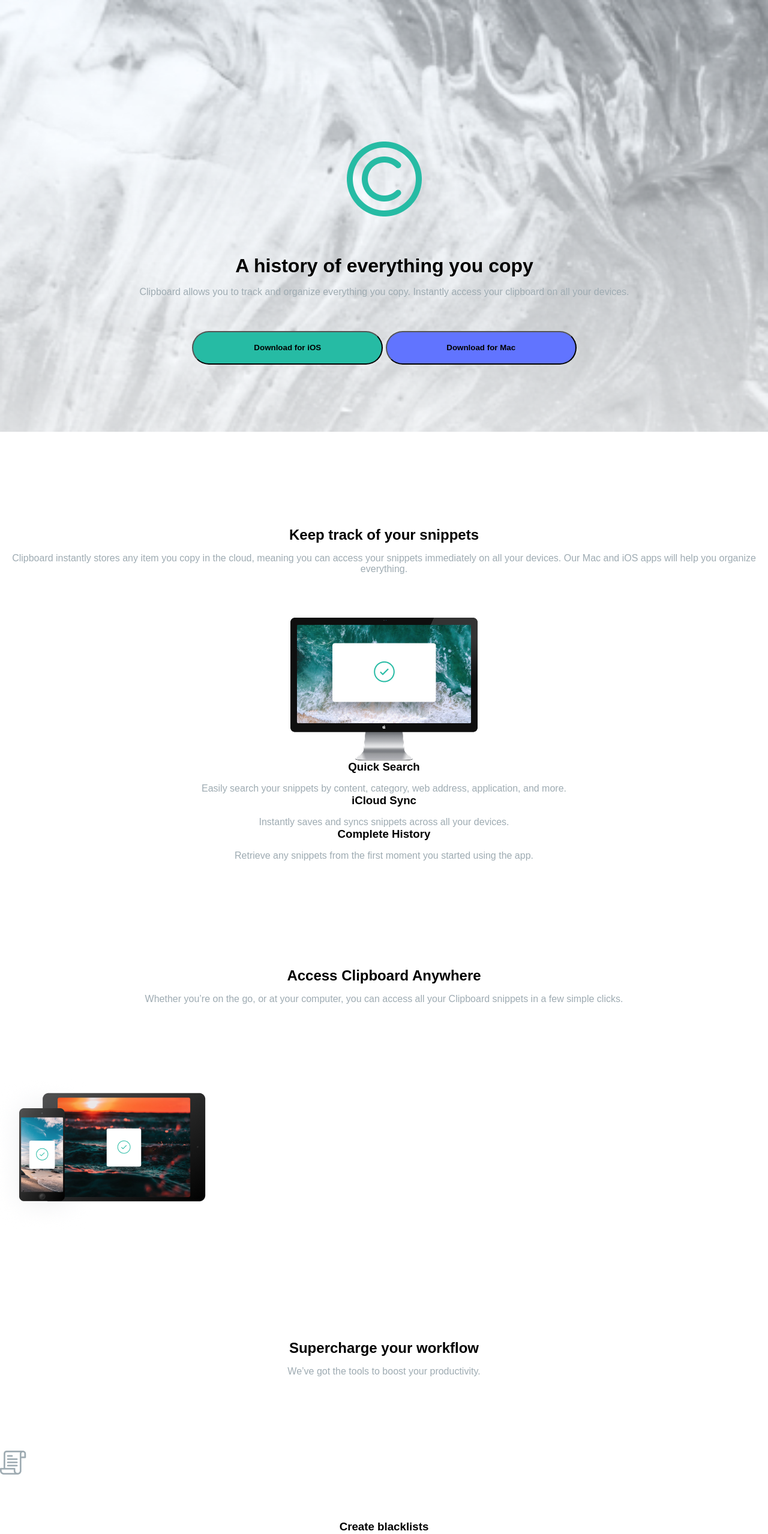
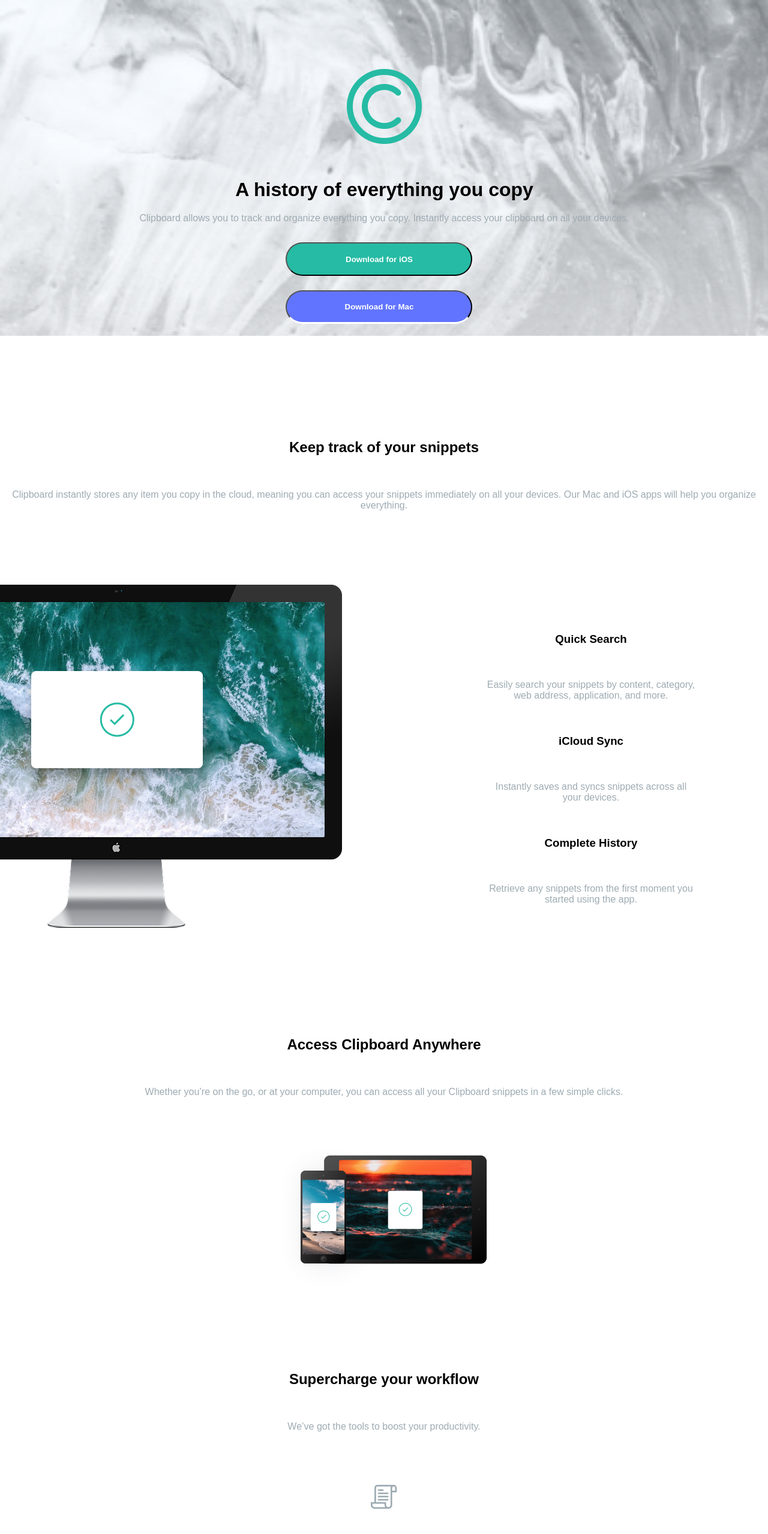
Before and after one commit to felipeg3856/Clipboard, a plain HTML site: page index.html in a window 1280 px wide. Shown: the top 2558 px of the page at 60% size. Drawn offline with Linux system fonts and the light colour scheme; a web font is replaced by a local one.

Commit message:
finished

```diff
--- a/index.html
+++ b/index.html
@@ -1,5 +1,6 @@
 <!DOCTYPE html>
 <html lang="PT-BR">
+
 <head>
   <meta charset="UTF-8">
   <meta name="viewport" content="width=device-width, initial-scale=1.0">
@@ -7,48 +8,109 @@
   <link rel="stylesheet" href="style.css">
   <link rel="preconnect" href="https://fonts.googleapis.com">
   <link rel="preconnect" href="https://fonts.gstatic.com" crossorigin>
-<link href="https://fonts.googleapis.com/css2?family=Bai+Jamjuree:ital,wght@0,200;0,300;0,400;0,500;0,600;0,700;1,200;1,300;1,400;1,500;1,600;1,700&display=swap" rel="stylesheet">
+  <link
+    href="https://fonts.googleapis.com/css2?family=Bai+Jamjuree:ital,wght@0,200;0,300;0,400;0,500;0,600;0,700;1,200;1,300;1,400;1,500;1,600;1,700&display=swap"
+    rel="stylesheet">
 </head>
+
 <body>
-    <main class="geral">
+  <main>
     <img src="MOBILE/logomobile.png" alt="Clipboard" WIDTH="125" HEIGHT="125">
-        <h1 class="text-preset1">A history of everything you copy</h1>
-        <p>Clipboard allows you to track and organize everything you copy. Instantly access your clipboard on all your devices.</p>
+    <section class="hero">
+      <h1 class="text-preset4">A history of everything you copy</h1>
+      <p class="text-preset8">Clipboard allows you to track and organize everything you copy. Instantly access your
+        clipboard on all your devices.</p>
       <section class="btn">
         <button class="btnios">Download for iOS</button>
         <button class="btnmac">Download for Mac</button>
       </section>
+    </section>
   </main>
   <section class="second">
-<h2>Keep track of your snippets</h2>
-<p>Clipboard instantly stores any item you copy in the cloud, meaning you can access your snippets immediately on all your devices. Our Mac and iOS apps will help you organize everything.</p>
-<img src="MOBILE/PcMobile.png" alt="pc">
+    <h2 class="text-preset5">Keep track of your snippets</h2>
+    <p>Clipboard instantly stores any item you copy in the cloud, meaning you can access your snippets immediately on
+      all your devices. Our Mac and iOS apps will help you organize everything.</p>
+    <div class="pc">
+      <picture>
+        <!-- Verifica primeiro se é menor que 600px -->
+        <source media="(max-width: 600px)" srcset="MOBILE/PcMobile.png">
+        <!-- Se não for, verifica se é menor que 1000px -->
+        <source media="(max-width: 1000px)" srcset="TABLET/pcTablet.png">
+        <img src="DESKTOP/DESKTOPPC.png" alt="Exemplo">
+      </picture>
+      <!--
+      <picture>
+        <source media="(max-width: 500px)" srcset="MOBILE/PcMobile.png">
+        <source media="(max-width: 1024px)" srcset="TABLET/pcTablet.png">
+        <source media="(min-width: 1024px)" srcset="DESKTOP/DESKTOPPC.png">
+        <img src="DESKTOP/DESKTOPPC.png" alt="">
+      </picture> -->
+      <div class="text">
       <h3>Quick Search</h3>
       <p>Easily search your snippets by content, category, web address, application, and more.</p>
       <h3>iCloud Sync</h3>
       <p>Instantly saves and syncs snippets across all your devices.</p>
       <h3>Complete History</h3>
-<p>Retrieve any snippets from the first moment you started using the app.</p></section>
+      <p>Retrieve any snippets from the first moment you started using the app.</p>
+    </div>
+    </div>
+
+  </section>
   <section class="third">
     <h2>Access Clipboard Anywhere</h2>
-<p>Whether you’re on the go, or at your computer, you can access all your Clipboard snippets in a few simple clicks.</p>
+    <p>Whether you’re on the go, or at your computer, you can access all your Clipboard snippets in a few simple clicks.
+    </p>
     <img src="MOBILE/CellMobile.png" alt="">
     <picture>
       <source src="MOBILE/CellMobile.png" media="(min-width:1300)">
       <source src="DESKTOP/TABLCLDESKTOP.png" media="(min-width:500px) and (max-width: 1299px)">
       <source src="TABLET/cellTablet.png" media="(max-width:500px)">
     </picture>
+  </section>
+  <section class="four">
     <h2>Supercharge your workflow</h2>
     <p>We’ve got the tools to boost your productivity.</p>
     <img src="MOBILE/folha.png" alt="">
     <h3>Create blacklists</h3>
     <p>Ensure sensitive information never makes its way to your clipboard by excluding certain sources.</p>
+    <img src="MOBILE/IaMobile.png" alt="">
+    <h3>Plain text snippets</h3>
+    <P>Remove unwanted formatting from copied text for a consistent look.</P>
+    <img src="MOBILE/olhoMobile.png" alt="">
+    <h3>Sneak preview</h3>
+    <p>Quick preview of all snippets on your Clipboard for easy access.</p>
   </section>
-  <section></section>
-  <section></section>
-  <section></section>
-  <section></section>
-  <footer></footer>
+  <section class="fifty">
+    <img src="MOBILE/Googlemobile.png" alt="">
+    <img src="MOBILE/ibmMobile (2).png" alt="">
+    <img src="MOBILE/microsoftMobile (2).png" alt="">
+    <img src="MOBILE/Object.png" alt="">
+    <img src="MOBILE/vectoMobile.png" alt="">
+  </section>
+  <section class="sixty">
+    <h2>Clipboard for iOS
+      and Mac OS</h2>
+    <p>Available for free on the App Store. Download for Mac or iOS, sync with iCloud and you’re ready to start adding
+      to your clipboard.</p>
+    <section class="btn">
+      <button class="btnios">Download for iOS</button>
+      <button class="btnmac">Download for Mac</button>
+    </section>
+  </section>
+  <footer>
+    <img class="logo" src="MOBILE/logofooterMobile.png" alt="">
+    <p>FAQs</p>
+    <p>Contact Us</p>
+    <p>Privacy Policy</p>
+    <p>Press Kit</p>
+    <p>Install Guide</p>
+    <section class="img2">
+      <img src="MOBILE/faceMobile.png" alt="">
+      <img src="MOBILE/twitterMobile.png" alt="">
+      <img src="MOBILE/instaMobile.png" alt="">
+    </section>
+  </footer>
 
 </body>
+
 </html>
--- a/style.css
+++ b/style.css
@@ -1,5 +1,5 @@
 * {
-    BOX-SIZING: BORDER-BOX;
+    box-sizing: border-box;
     margin: 0 auto;
     padding: 0;
     font-family: "Bai Jamjuree", sans-serif;
@@ -7,13 +7,25 @@
 
 body {
     margin: auto;
+    /*padding: 128px 28px 56px;*/
+}
+
+.hero h1, p{
+display: flex;
+justify-content: center;
+}
+.hero h1{
+    margin-top: 56px;
+}
+.hero p{
+    margin-top: 16px;
 }
 
 img {
     margin-top: 123px;
 }
 
-h1 {
+.pc h1 {
     text-align: center;
     margin-top: 64px;
 }
@@ -37,26 +49,113 @@ main {
     background-size: cover;
     background-position: top;
 }
+
+.btn {
+    border: none;
+    padding: 16px 8px;
+    width: 344px;
+    border-radius: 16px;
+    margin: 12px auto;
+    color: white;
+    font-weight: 600;
+    line-height: 150%;
+    transition: all 0.3s ease;
+}
+
 .btnmac,
 .btnios {
-    width: 318px;
+    width: 311px;
     height: 56px;
     border-radius: 28px;
     font-weight: 600;
     align-self: auto;
-
+    color: white;
+    margin: auto;
 }
 
 .btnios {
-    margin-top: 56px;
-    background-color: #26BBA4;
-    box-shadow: #00000027;
+    background: var(--colors-green-500, #26BBA4);
+    width: 318;
+    height: 56;
+    gap: spacing/0;
+    opacity: 1;
+    padding: spacing/0;
+    border-radius: 28px;
+
 }
 
 .btnmac {
     margin-top: 24px;
-    background-color: #6174FF;
+    background: var(--colors-blue-500, #6174FF);
+    border-bottom: 3px solid;
+    width: 318;
+    height: 56;
+    gap: spacing/0;
+    opacity: 1;
+    padding: spacing/0;
+    border-radius: 28px;
+
 }
+
+.second h2 {
+    text-align: center;
+    margin-top: 172px;
+}
+
+.text h3, p {
+    text-align: center;
+    margin-top: 56px;
+}
+
+.third h2 {
+    text-align: center;
+    margin-top: 177px;
+}
+
+.third img {
+    display: flex;
+    margin-top: 72px;
+}
+
+
+.four h2 {
+    text-align: center;
+    margin-top: 129.44px;
+}
+
+.four img {
+    display: flex;
+    justify-content: center;
+    margin-top: 88px;
+}
+
+.four h3 {
+    text-align: center;
+    margin-top: 40px;
+}
+
+.fifty img {
+    display: flex;
+    margin-top: 56px;
+}
+
+.sixty h2 {
+    text-align: center;
+    margin-top: 172px;
+}
+
+.logo {
+    display: flex;
+    margin-top: 278px;
+}
+
+.img2 {
+    margin-top: 32px;
+    margin-block-end: 55.5px;
+    display: flex;
+}
+
+/*mobile*/
 @media(max-width: 500px) {
     .text-preset4 {
         font-size: 32px;
@@ -93,13 +192,16 @@ main {
         font-family: "Bai Jamjuree", sans-serif;
     }
 }
-@media (min-width: 1300px) {
+
+/*tablets*/
+@media (max-width: 1024px) {
     .text-preset1 {
         font-size: 46px;
         line-height: 125%;
         letter-spacing: -0, 75px;
         font-family: "Bai Jamjuree", sans-serif;
     }
+
     .text-preset7 {
         font-size: 20px;
         line-height: 150%;
@@ -123,70 +225,66 @@ main {
         font-family: "Bai Jamjuree", sans-serif;
     }
 }
-@media (min-width: 500px) and (max-width: 1299px) {
+
+/*Desktop*/
+@media (min-width: 1024px) {
+    main {
+        height: 70vh;
+    }
+
     .text-preset2 {
         font-size: 40px;
         line-height: 125%;
         letter-spacing: -0, 75px;
         font-family: "Bai Jamjuree", sans-serif;
     }
+
     .text-preset7 {
         font-size: 20px;
         line-height: 150%;
         letter-spacing: -0, 5px;
         font-family: "Bai Jamjuree", sans-serif;
     }
+
     .text-preset3 {
         font-size: 36px;
         line-height: 125%;
         letter-spacing: -0, 6px;
         font-family: "Bai Jamjuree", sans-serif;
     }
+
     .text-preset6 {
         font-size: 24px;
         line-height: 125%;
         letter-spacing: -0, 4px;
         font-family: "Bai Jamjuree", sans-serif;
     }
+
     .text-preset8 {
         font-size: 16px;
         line-height: 150%;
         letter-spacing: -0, 15px;
         font-family: "Bai Jamjuree", sans-serif;
     }
+
     .text-preset4 {
         font-size: 32px;
         line-height: 125%;
         letter-spacing: -0, 5px;
         font-family: "Bai Jamjuree", sans-serif;
     }
+
+    .pc {
+        display: flex;
     }
-.second {
-    h2 {
-  text-align: center;
-    margin-top: 158px;
+
+    .pc picture {
+        margin-left: -150px;
     }
-p {
-    margin-top: 16px;
-    text-align: center;
-    color: #9eabb2;
-}
-img{
-    margin-top: 72px;
-     display: flex;
-     justify-content: center ;
-}
-h3{
-    text-align: center;
+
+    .text {
+        margin-top: 147px;
+        width: 350px;
+
     }
 }
- .third{
-h3{
-    text-align: center;
-    margin-top: 72px;
-}
-h2{
-    text-align: center;
-    margin-top: 177px;
-}
-    }
```
Also changed, not shown: MOBILE/Object.png (added), MOBILE/ibmMobile (2).png (added), MOBILE/ibmMobile.png (deleted), MOBILE/microsoftMobile (2).png (added), MOBILE/microsoftMobile.png (deleted). Lines whose indentation alone changed are shown as unchanged.
